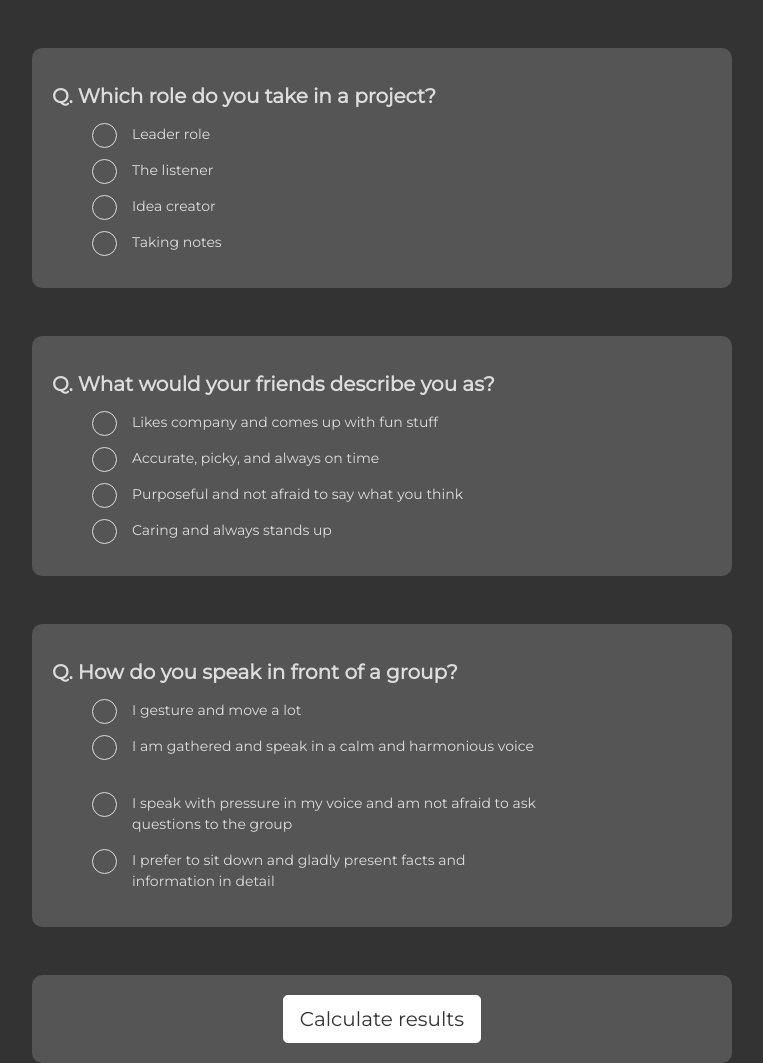
After one commit to Adilius/four-color-test, a Flask app: page /quiz in a window 1280 px wide. The commit adds this page. Shown: the whole page, without its empty margins (258-1021 px from the left). Run offline with Flask 2, Linux system fonts and the light colour scheme.

Commit message:
Added quiz and result page

```diff
--- a/app.py
+++ b/app.py
@@ -16,5 +16,13 @@ class data(db.Model):
 def index():
     return render_template('index.html')
 
+@app.route('/quiz')
+def quiz():
+    return render_template('quiz.html')
+
+@app.route('/result')
+def result():
+    return render_template('result.html')
+
 if __name__ == "__main__":
     app.run(debug=True)
--- /dev/null
+++ b/static/CSS/quiz.css
@@ -0,0 +1,112 @@
+@import url('https://fonts.googleapis.com/css2?family=Montserrat&display=swap');
+
+* {
+    margin: 0;
+    padding: 0;
+    box-sizing: border-box
+}
+
+body {
+    background-color: #333
+}
+
+.container {
+    background-color: #555;
+    color: #ddd;
+    border-radius: 10px;
+    padding: 20px;
+    font-family: 'Montserrat', sans-serif;
+    max-width: 700px
+}
+
+.container>p {
+    font-size: 32px
+}
+
+.question {
+    width: 75%
+}
+
+.options {
+    position: relative;
+    padding-left: 40px;
+    display: block;
+    margin-bottom: 15px;
+    font-size: 14px;
+    cursor: pointer;
+}
+
+.options input {
+    opacity: 0
+}
+
+.checkmark {
+    position: absolute;
+    top: -1px;
+    left: 0;
+    height: 25px;
+    width: 25px;
+    background-color: #555;
+    border: 1px solid #ddd;
+    border-radius: 50%
+}
+
+.options input:checked~.checkmark:after {
+    display: block
+}
+
+.options .checkmark:after {
+    content: "";
+    width: 10px;
+    height: 10px;
+    display: block;
+    background: white;
+    position: absolute;
+    top: 50%;
+    left: 50%;
+    border-radius: 50%;
+    transform: translate(-50%, -50%) scale(0);
+    transition: 300ms ease-in-out 0s
+}
+
+.options input[type="radio"]:checked~.checkmark {
+    background: #21bf73;
+    transition: 300ms ease-in-out 0s
+}
+
+.options input[type="radio"]:checked~.checkmark:after {
+    transform: translate(-50%, -50%) scale(1)
+}
+
+.btn-primary {
+    background-color: #555;
+    color: #ddd;
+    border: 1px solid #ddd
+}
+
+.btn-primary:hover {
+    background-color: #21bf73;
+    border: 1px solid #21bf73
+}
+
+.btn-success {
+    padding: 5px 25px;
+    background-color: #21bf73
+}
+
+/* Custom default button */
+.btn-default,
+.btn-default:hover,
+.btn-default:focus {
+  color: #333;
+  text-shadow: none; /* Prevent inheritence from `body` */
+  background-color: #fff;
+  border: 1px solid #fff;
+}
+
+@media(max-width:576px) {
+    .question {
+        width: 100%;
+        word-spacing: 2px
+    }
+}
--- /dev/null
+++ b/templates/quiz.html
@@ -0,0 +1,47 @@
+{% extends 'base.html' %}
+
+{% block head %}
+<link rel="stylesheet" href="{{ url_for('static', filename='css/quiz.css') }}">
+{% endblock %}
+
+{% block body %}
+<div class="container my-5">
+    <div class="question ml-sm-5 pl-sm-5 my-2">
+        <div class="py-2 h5"><b>Q. Which role do you take in a project?</b></div>
+        <div class="ml-md-3 ml-sm-3 pl-md-5 pt-sm-0 pt-3 options">
+            <label class="options">Leader role      <input type="radio" name="role"> <span class="checkmark"></span> </label>
+            <label class="options">The listener     <input type="radio" name="role"> <span class="checkmark"></span> </label>
+            <label class="options">Idea creator     <input type="radio" name="role"> <span class="checkmark"></span> </label>
+            <label class="options">Taking notes     <input type="radio" name="role"> <span class="checkmark"></span> </label>
+        </div>
+    </div>
+</div>
+<div class="container my-5">
+    <div class="question ml-sm-5 pl-sm-5 my-2">
+        <div class="py-2 h5"><b>Q. What would your friends describe you as?</b></div>
+        <div class="ml-md-3 ml-sm-3 pl-md-5 pt-sm-0 pt-3 options">
+            <label class="options">Likes company and comes up with fun stuff        <input type="radio" name="friends"> <span class="checkmark"></span> </label>
+            <label class="options">Accurate, picky, and always on time              <input type="radio" name="friends"> <span class="checkmark"></span> </label>
+            <label class="options">Purposeful and not afraid to say what you think  <input type="radio" name="friends"> <span class="checkmark"></span> </label>
+            <label class="options">Caring and always stands up                      <input type="radio" name="friends"> <span class="checkmark"></span> </label>
+        </div>
+    </div>
+</div>
+<div class="container my-5">
+    <div class="question ml-sm-5 pl-sm-5 my-2">
+        <div class="py-2 h5"><b>Q. How do you speak in front of a group?</b></div>
+        <div class="ml-md-3 ml-sm-3 pl-md-5 pt-sm-0 pt-3 options">
+            <label class="options">I gesture and move a lot                                                             <input type="radio" name="speak"> <span class="checkmark"></span> </label>
+            <label class="options">I am gathered and speak in a calm and harmonious voice                               <input type="radio" name="speak"> <span class="checkmark"></span> </label>
+            <label class="options">I speak with pressure in my voice and am not afraid to ask questions to the group    <input type="radio" name="speak"> <span class="checkmark"></span> </label>
+            <label class="options">I prefer to sit down and gladly present facts and information in detail              <input type="radio" name="speak"> <span class="checkmark"></span> </label>
+        </div>
+    </div>
+</div>
+<div class="container mt-5">
+    <div class="d-flex justify-content-center">
+        <a href="{{url_for('quiz') }}" class="btn btn-lg btn-default">Calculate results</a>
+    </div>
+</div>
+
+{% endblock %}
```
Also changed, not shown: templates/index.html (+3 -16 lines), templates/result.html (added, +9 -0 lines).
